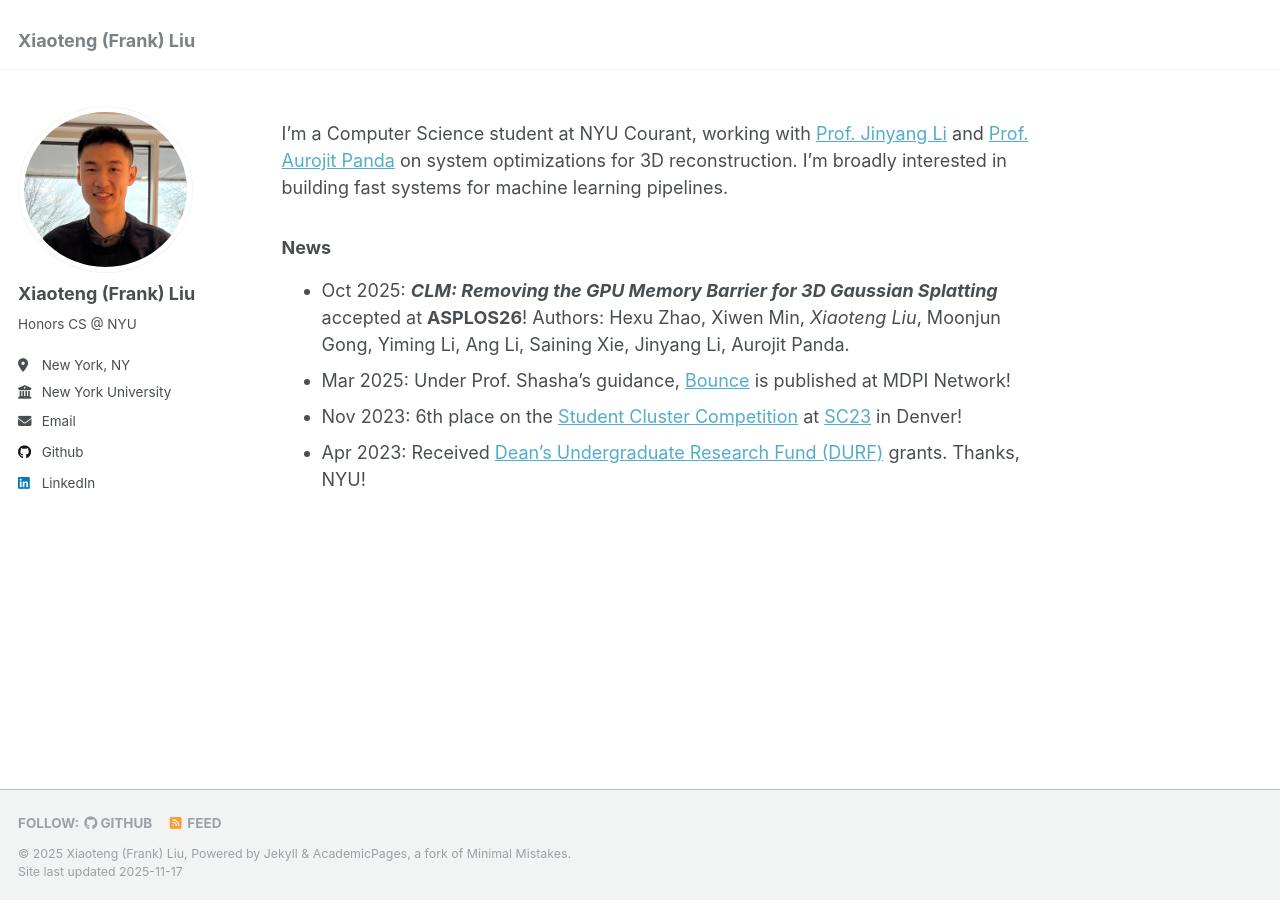
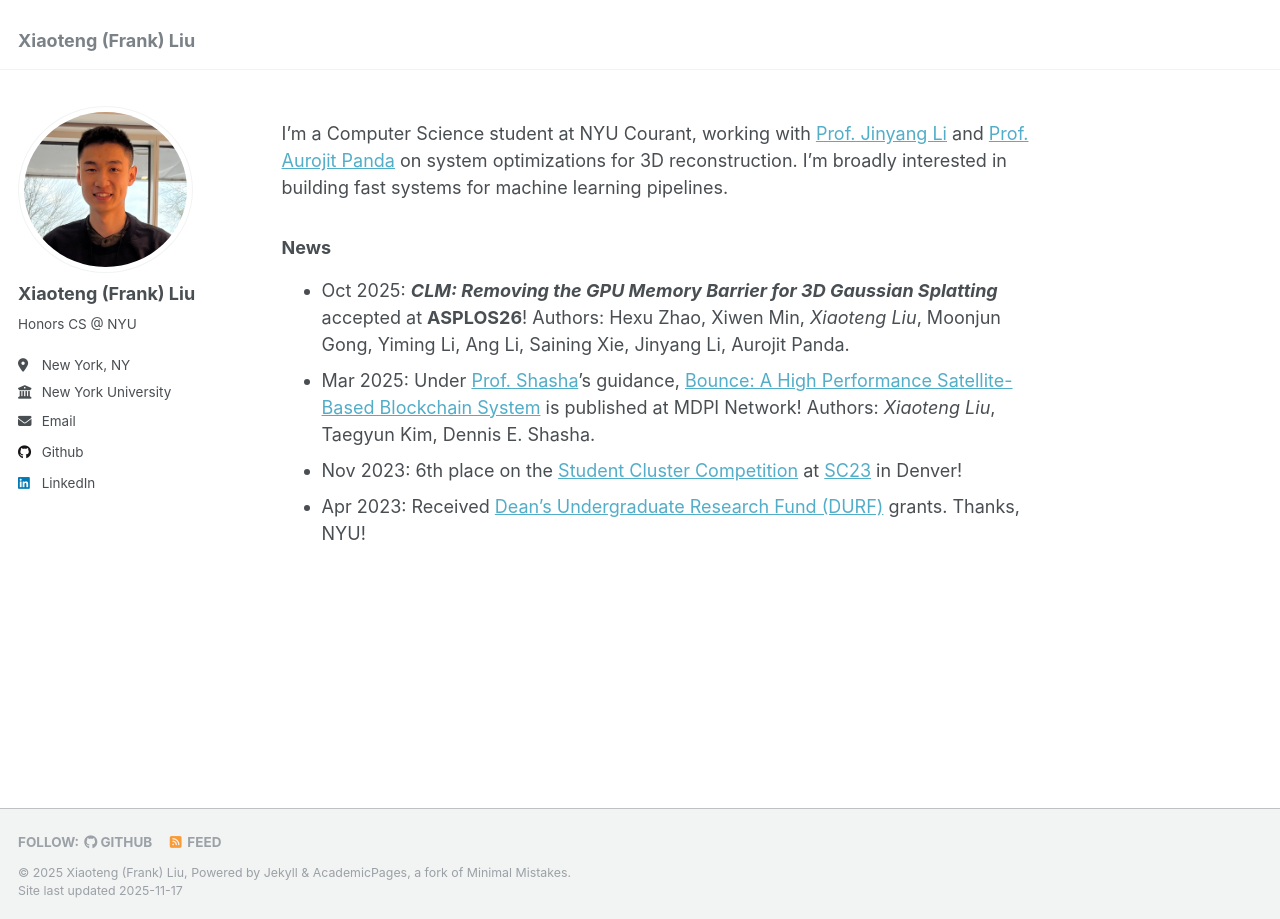
Before and after one commit to lapisliu/lapisliu.github.io, a Jekyll site: the page built from _pages/about.md, in a window 1280 px wide. Built offline with Jekyll 4.4.1, drawn with Linux system fonts in a browser that asks for light colours.

Commit message:
Update publication details in about.md

```diff
--- a/_pages/about.md
+++ b/_pages/about.md
@@ -11,6 +11,6 @@ I'm a Computer Science student at NYU Courant, working with [Prof. Jinyang Li](h
 
 ### News
 - Oct 2025: ***CLM: Removing the GPU Memory Barrier for 3D Gaussian Splatting*** accepted at **ASPLOS26**! Authors: Hexu Zhao, Xiwen Min, *Xiaoteng Liu*, Moonjun Gong, Yiming Li, Ang Li, Saining Xie, Jinyang Li, Aurojit Panda.
-- Mar 2025: Under Prof. Shasha's guidance, [Bounce](https://github.com/bounce-blockchain/bounce-core) is published at MDPI Network!
+- Mar 2025: Under [Prof. Shasha](https://cs.nyu.edu/~shasha/)'s guidance, [Bounce: A High Performance Satellite-Based Blockchain System](https://github.com/bounce-blockchain/bounce-core) is published at MDPI Network! Authors: *Xiaoteng Liu*, Taegyun Kim, Dennis E. Shasha.
 - Nov 2023: 6th place on the [Student Cluster Competition](https://studentclustercompetition.us/2023/index.html) at [SC23](https://sc23.supercomputing.org/) in Denver!
 - Apr 2023: Received [Dean's Undergraduate Research Fund (DURF)](https://cas.nyu.edu/undergraduate-research/deans-undergraduate-research-fund/DURFG.html) grants. Thanks, NYU!
```
